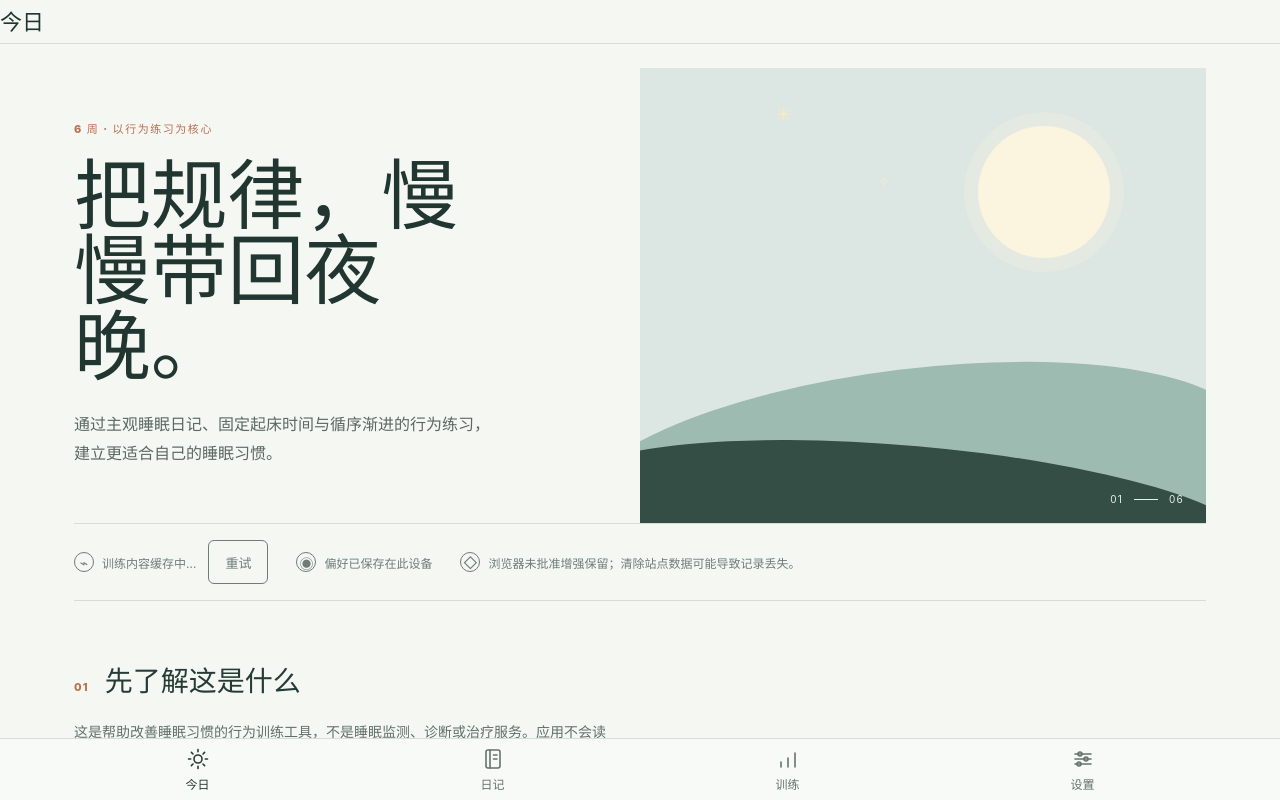
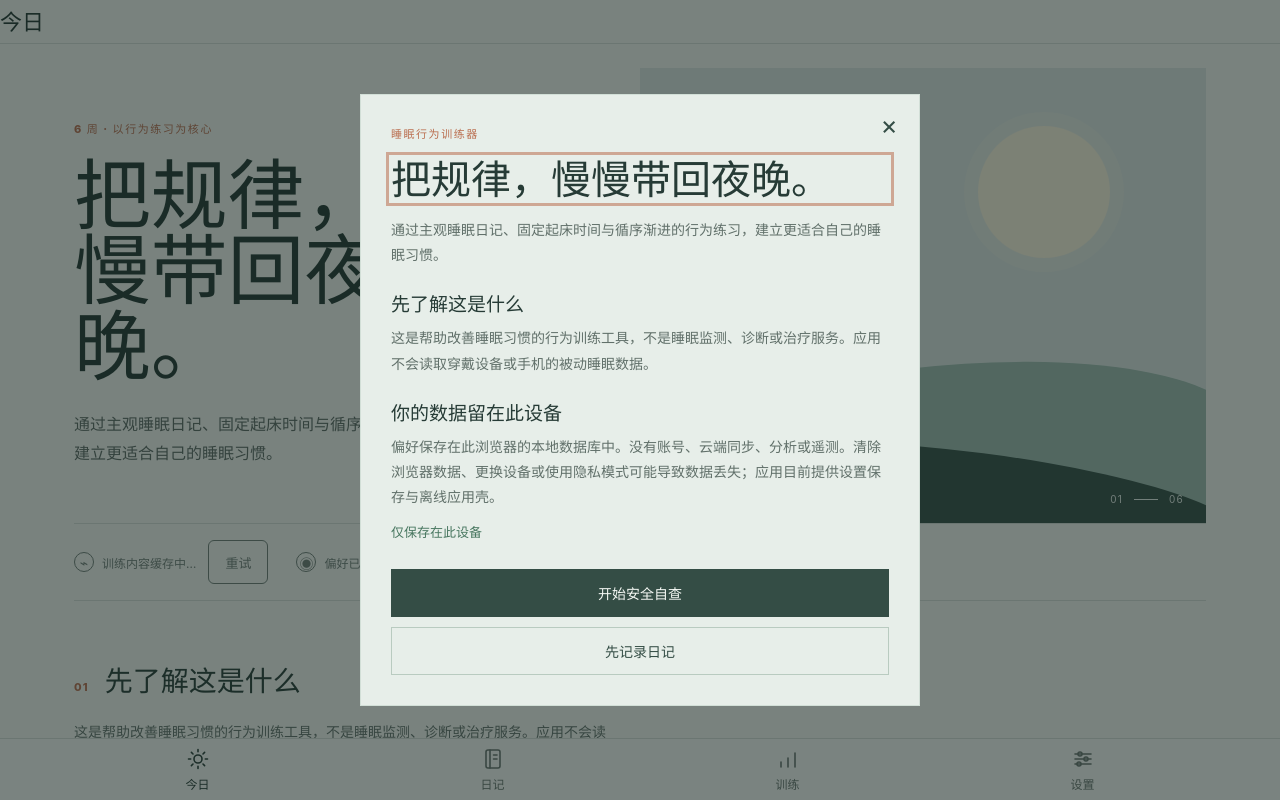
Before and after one commit to Angle-AOB/sleep-well, a React (Vite) app: page /#/today in a window 1280 px wide. Shown: the top 800 px of the page. Built offline with nearby package versions, Linux system fonts and the light colour scheme.

Commit message:
Show the first-run explanation once per device

```diff
--- a/src/App.tsx
+++ b/src/App.tsx
@@ -1,5 +1,6 @@
 import { useEffect, useRef, useState, type ReactNode } from 'react'
 import { useTranslation } from 'react-i18next'
+import { FirstRunDialog } from './components/FirstRunDialog'
 import { ReminderCard } from './components/ReminderCard'
 import { DiaryPage } from './pages/DiaryPage'
 import { SettingsPage } from './pages/SettingsPage'
@@ -11,8 +12,9 @@ import { MigrationError } from './data/database'
 import { evaluateBackupReminder, type BackupReminderDecision } from './domain/reminders'
 import type { ScreeningRecord } from './domain/screening'
 import { localToday } from './format'
+import { hasSeenFirstRun, markFirstRunSeen } from './firstRun'
 import { readCacheStatus } from './pwa'
-import { hashForPage, pages, type Page } from './routing'
+import { hashForPage, hashForSettingsSubPage, pages, type Page } from './routing'
 import { settingsSubPageHeadingKeys } from './settingsSubPages'
 import { usePageRouting } from './usePageRouting'
 import type { OfflineStatus, PersistenceStatus, StorageState } from './statusText'
@@ -30,6 +32,9 @@ const pageTitleKeys: Record<Page, string> = {
   training: 'pageTraining',
   settings: 'pageSettings'
 }
+
+/** 首次说明的两种打开方式：本设备首次打开，或从「关于与隐私」主动复看。 */
+type FirstRunMode = 'auto' | 'replay'
 
 /** 底栏顺序来自 routing 的 `pages`，新增页面只改那一处。 */
 const navigationItems = pages
@@ -89,6 +94,10 @@ function App() {
   const [preferencesLoaded, setPreferencesLoaded] = useState(false)
   const [pendingSaves, setPendingSaves] = useState(0)
   const saveQueue = useRef(Promise.resolve())
+  /** 本设备首次打开时自动打开；从关于页复看时也复用同一个弹窗。 */
+  const [firstRun, setFirstRun] = useState<FirstRunMode | null>(() =>
+    hasSeenFirstRun() ? null : 'auto'
+  )
 
   useEffect(() => {
     if (!window.indexedDB) return
@@ -206,6 +215,17 @@ function App() {
     }
   }
 
+  /**
+   * 关闭首次说明。只有本设备首次自动展示那次写标记；从关于页复看不重置。
+   * 两个主入口都改 hash，交给同一套页面路由处理。
+   */
+  function closeFirstRun(destination?: 'screening' | 'today') {
+    if (firstRun === 'auto') markFirstRunSeen()
+    setFirstRun(null)
+    if (destination === 'screening') window.location.hash = hashForSettingsSubPage('screening')
+    if (destination === 'today') window.location.hash = hashForPage('today')
+  }
+
   /** 同一张提醒卡：今日页嵌在页面内，其他页面提到 `<main>` 顶部，保证深链也能看到。 */
   const reminderCard = reminder && preferencesLoaded && preferences.backupReminders
     ? (
@@ -304,8 +324,17 @@ function App() {
           onImported={reloadAfterImport}
           onExported={(exportedAt) => updatePreference({ ...preferences, lastBackupAt: exportedAt })}
           onRetryCache={() => void retryCacheCheck()}
+          onShowFirstRun={() => setFirstRun('replay')}
         />
       </main>
+
+      {firstRun !== null && (
+        <FirstRunDialog
+          onStartScreening={() => closeFirstRun('screening')}
+          onRecordDiary={() => closeFirstRun('today')}
+          onDismiss={() => closeFirstRun()}
+        />
+      )}
     </>
   )
 }
--- /dev/null
+++ b/src/components/FirstRunDialog.tsx
@@ -0,0 +1,116 @@
+import { useEffect, useRef, type KeyboardEvent } from 'react'
+import { useTranslation } from 'react-i18next'
+
+type FirstRunDialogProps = {
+  /** 关闭并进入安全自查子页。 */
+  onStartScreening: () => void
+  /** 关闭并留在/进入今日页。 */
+  onRecordDiary: () => void
+  /** 关闭但留在原处（Esc、关闭按钮，或从关于页复看后返回）。 */
+  onDismiss: () => void
+}
+
+/**
+ * 首次说明：原生 `<dialog>` + `showModal()`。
+ *
+ * 用原生模态而不是自建遮罩，是因为浏览器已经提供了背景 inert（不可聚焦、不可交互）、
+ * Tab 焦点陷阱与 Esc 关闭；我们只补上关闭后的焦点归位。
+ */
+export function FirstRunDialog({ onStartScreening, onRecordDiary, onDismiss }: FirstRunDialogProps) {
+  const { t } = useTranslation()
+  const dialogRef = useRef<HTMLDialogElement>(null)
+  const headingRef = useRef<HTMLHeadingElement>(null)
+
+  /**
+   * 原生模态只把背景标成 inert，Tab 越过最后一个控件时焦点会暂时落到浏览器界面，
+   * 在 `document.activeElement` 上表现为跑出弹窗。这里显式把 Tab 循环限制在弹窗内。
+   */
+  function trapTab(event: KeyboardEvent<HTMLDialogElement>) {
+    if (event.key !== 'Tab') return
+    const dialog = dialogRef.current
+    if (dialog === null) return
+
+    const focusables = Array.from(
+      dialog.querySelectorAll<HTMLElement>('button, [href], input, select, textarea, [tabindex]:not([tabindex="-1"])')
+    ).filter((element) => !element.hasAttribute('disabled'))
+    if (focusables.length === 0) return
+
+    const first = focusables[0]
+    const last = focusables[focusables.length - 1]
+    const active = document.activeElement
+    const index = active instanceof HTMLElement ? focusables.indexOf(active) : -1
+
+    if (index === -1) {
+      event.preventDefault()
+      ;(event.shiftKey ? last : first).focus()
+      return
+    }
+    if (event.shiftKey && active === first) {
+      event.preventDefault()
+      last.focus()
+      return
+    }
+    if (!event.shiftKey && active === last) {
+      event.preventDefault()
+      first.focus()
+    }
+  }
+
+  useEffect(() => {
+    const dialog = dialogRef.current
+    if (dialog === null) return
+
+    const opener = document.activeElement instanceof HTMLElement && document.activeElement !== document.body
+      ? document.activeElement
+      : null
+
+    if (!dialog.open) dialog.showModal()
+    headingRef.current?.focus({ preventScroll: true })
+
+    return () => {
+      if (dialog.open) dialog.close()
+      // 弹窗从 DOM 卸载时，浏览器不会替我们保留焦点；显式还给进入前的元素。
+      opener?.focus({ preventScroll: true })
+    }
+  }, [])
+
+  return (
+    <dialog
+      ref={dialogRef}
+      className="first-run-dialog"
+      aria-labelledby="first-run-title"
+      onKeyDown={trapTab}
+      onCancel={(event) => {
+        // Esc 由本组件关闭，保证与按钮走同一条关闭、焦点归位路径。
+        event.preventDefault()
+        onDismiss()
+      }}
+    >
+      <div className="first-run-body">
+        <p className="panel-kicker">{t('brand')}</p>
+        <h2 id="first-run-title" className="first-run-heading" ref={headingRef} tabIndex={-1}>{t('title')}</h2>
+        <p className="first-run-lead">{t('intro')}</p>
+
+        <h3>{t('scopeTitle')}</h3>
+        <p>{t('scopeBody')}</p>
+
+        <h3>{t('privacyTitle')}</h3>
+        <p>{t('privacyBody')}</p>
+        <p className="local-only">{t('localOnly')}</p>
+
+        <div className="first-run-actions">
+          <button type="button" className="primary-button" onClick={onStartScreening}>
+            {t('firstRunStartScreening')}
+          </button>
+          <button type="button" className="secondary-button" onClick={onRecordDiary}>
+            {t('firstRunRecordDiary')}
+          </button>
+        </div>
+
+        <button type="button" className="first-run-close" onClick={onDismiss} aria-label={t('firstRunClose')}>
+          <span aria-hidden="true">×</span>
+        </button>
+      </div>
+    </dialog>
+  )
+}
--- /dev/null
+++ b/src/firstRun.ts
@@ -0,0 +1,48 @@
+/**
+ * 首次说明的「本设备已看过」标记。
+ *
+ * 它只属于这台设备的这个浏览器：写在 localStorage 里，不进入偏好、不进备份，
+ * 也不参与导入导出。换设备或清除站点数据后会重新展示。
+ */
+export const FIRST_RUN_SEEN_KEY = 'sleep-well.first-run-seen'
+
+const SEEN_VALUE = '1'
+
+type StorageLike = {
+  getItem(key: string): string | null
+  setItem(key: string, value: string): void
+}
+
+/**
+ * 只用最小接口取用 localStorage：访问本身在隐私模式或禁用站点数据时会抛错，
+ * 所以连取存储对象都要包在 try 里。
+ */
+function deviceStorage(): StorageLike | null {
+  try {
+    return (globalThis as { localStorage?: StorageLike }).localStorage ?? null
+  } catch {
+    return null
+  }
+}
+
+/** localStorage 不可用时的会话内兜底：本次访问只展示一次，刷新后重新判断。 */
+let seenThisSession = false
+
+export function hasSeenFirstRun(): boolean {
+  if (seenThisSession) return true
+  try {
+    return deviceStorage()?.getItem(FIRST_RUN_SEEN_KEY) === SEEN_VALUE
+  } catch {
+    return false
+  }
+}
+
+/** 写入失败不阻塞应用：退化为本次会话内不再自动出现。 */
+export function markFirstRunSeen(): void {
+  seenThisSession = true
+  try {
+    deviceStorage()?.setItem(FIRST_RUN_SEEN_KEY, SEEN_VALUE)
+  } catch {
+    // 会话内兜底已经生效，不把存储异常升级成界面错误。
+  }
+}
--- a/src/i18n/index.ts
+++ b/src/i18n/index.ts
@@ -22,6 +22,10 @@ const resources = {
       aboutKicker: 'ABOUT',
       aboutTitle: '关于这个应用',
       aboutNonMedical: '本应用是非医疗服务：不提供诊断、治疗或医疗建议。',
+      firstRunStartScreening: '开始安全自查',
+      firstRunRecordDiary: '先记录日记',
+      firstRunClose: '关闭首次说明',
+      firstRunReplay: '再看一次首次说明',
       eyebrow: '6 周 · 以行为练习为核心',
       title: '把规律，慢慢带回夜晚。',
       intro: '通过主观睡眠日记、固定起床时间与循序渐进的行为练习，建立更适合自己的睡眠习惯。',
--- a/src/style.css
+++ b/src/style.css
@@ -61,6 +61,30 @@ h1, .intro-title { max-width: 450px; margin: 0; color: #213630; font-family: Geo
 .about-panel p { margin: 0 0 14px; color: #61706a; font-size: 14px; line-height: 1.9; }
 .about-panel .local-only { color: #47765f; font-size: 13px; font-weight: 700; }
 .about-panel .footer { margin-top: 28px; }
+.about-replay { display: inline-flex; align-items: center; margin: 18px 0 0; }
+
+/* 首次说明：原生模态弹窗。宽度按视口收窄，内容超长时在弹窗内滚动，页面不横向溢出。 */
+.first-run-dialog {
+  width: min(560px, calc(100% - 32px));
+  max-width: none;
+  max-height: calc(100dvh - 24px);
+  padding: 0;
+  overflow-y: auto;
+  color: #22302c;
+  background: #e7eee9;
+  border: 1px solid #d2dfd7;
+}
+.first-run-dialog::backdrop { background: rgba(21, 35, 31, .55); }
+.first-run-body { position: relative; padding: 30px; }
+.first-run-heading { margin: 0 0 16px; font-family: Georgia, "Times New Roman", serif; font-size: clamp(28px, 6vw, 40px); font-weight: 400; line-height: 1.1; }
+.first-run-lead { margin: 0 0 20px; color: #5b6863; font-size: 15px; line-height: 1.8; }
+.first-run-dialog h3 { margin: 22px 0 8px; color: #263b36; font-family: Georgia, "Times New Roman", serif; font-size: 19px; font-weight: 400; }
+.first-run-dialog p { margin: 0 0 12px; color: #61706a; font-size: 14px; line-height: 1.8; }
+.first-run-dialog p.panel-kicker { margin: 0 0 12px; color: #ba6e4f; font-size: 11px; }
+.first-run-dialog .local-only { color: #47765f; font-size: 13px; font-weight: 700; }
+.first-run-actions { display: flex; flex-direction: column; gap: 10px; margin-top: 24px; }
+.first-run-actions .primary-button, .first-run-actions .secondary-button { width: 100%; min-height: 48px; }
+.first-run-close { position: absolute; top: 8px; right: 8px; display: grid; place-items: center; width: 44px; height: 44px; padding: 0; color: #344d45; background: transparent; border: 0; font-size: 26px; line-height: 1; cursor: pointer; }
 
 .content-grid { display: grid; grid-template-columns: minmax(0, 1fr); padding: 58px 0 72px; }
 .info-section { max-width: 540px; }.section-heading { display: flex; align-items: baseline; gap: 16px; }.section-index { color: #ba6e4f; font-size: 11px; font-weight: 800; letter-spacing: .1em; }
@@ -157,6 +181,7 @@ input[type="radio"], input[type="checkbox"] { width: 24px; height: 24px; accent-
   /* 窄屏下四项核心输入保持两列，指标摘要同样一行三段。 */
   .diary-grid { gap: 14px 12px; }.diary-date-row input { max-width: none; }
   .diary-savebar-inner { padding: 10px 18px; }
+  .first-run-body { padding: 26px 20px; }
 }
 
 .course-panel { margin-bottom: 28px; padding: 28px; background: #e7eee9; border: 1px solid #d2dfd7; }
```
Also changed, not shown: playwright.config.ts (+8 -1 lines), src/pages/SettingsPage.tsx (+10 -3 lines), 2 other files (tests, documents, lock files or other folders).
